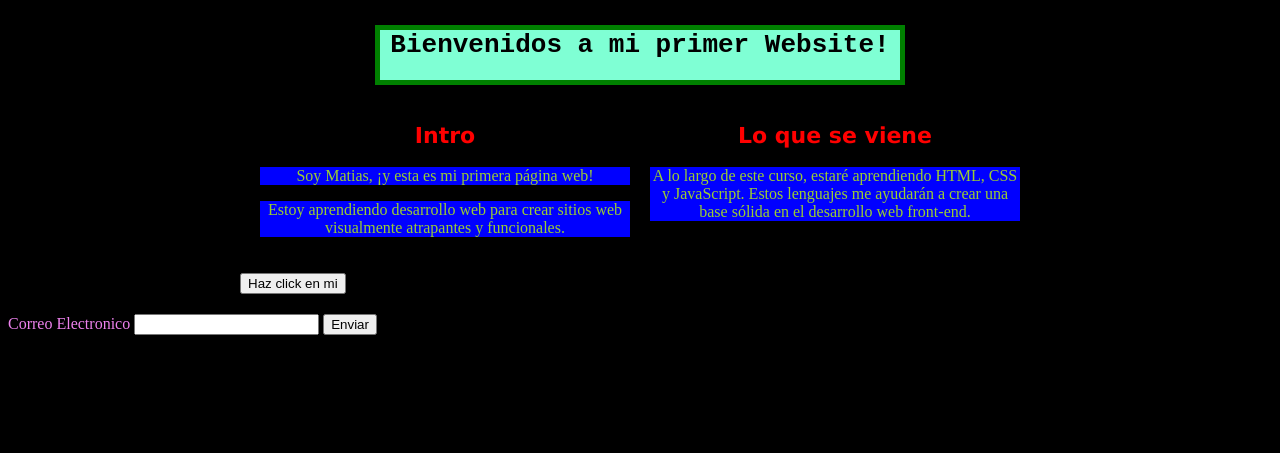
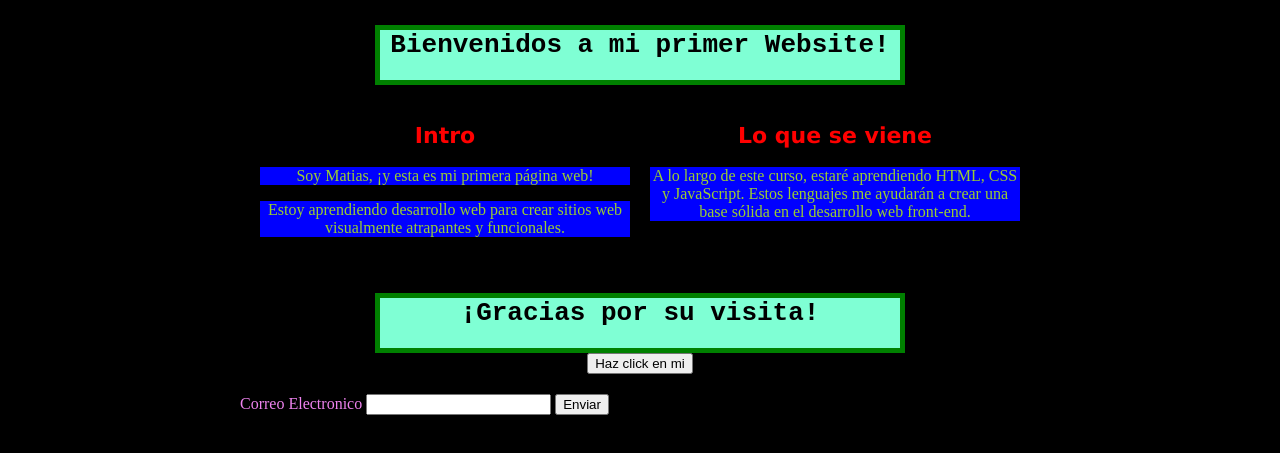
Before and after one commit to Sandovaaal/miprimerapagina, a plain HTML site: page index.html in a window 1280 px wide. Shown: the part 73-526 px from the top of the page. Drawn offline with Linux system fonts and the light colour scheme; a script that the page names is missing.

Commit message:
mi primer confirmacion de actualizacion

```diff
--- a/index.html
+++ b/index.html
@@ -52,6 +52,8 @@
                 </p>
             </div>
         </div>
+        <div class = "container greting">
+        <h1>¡Gracias por su visita!</h1>
         <button onclick="showAlert()">Haz click en mi</button>
     </div>
 
--- a/styles.css
+++ b/styles.css
@@ -108,6 +108,10 @@ a
 {
     display: none;
 }
+.greting {
+text-align: center;
+color: aliceblue;
+}
 
 @media (max-width: 768px) {
     .column
```
